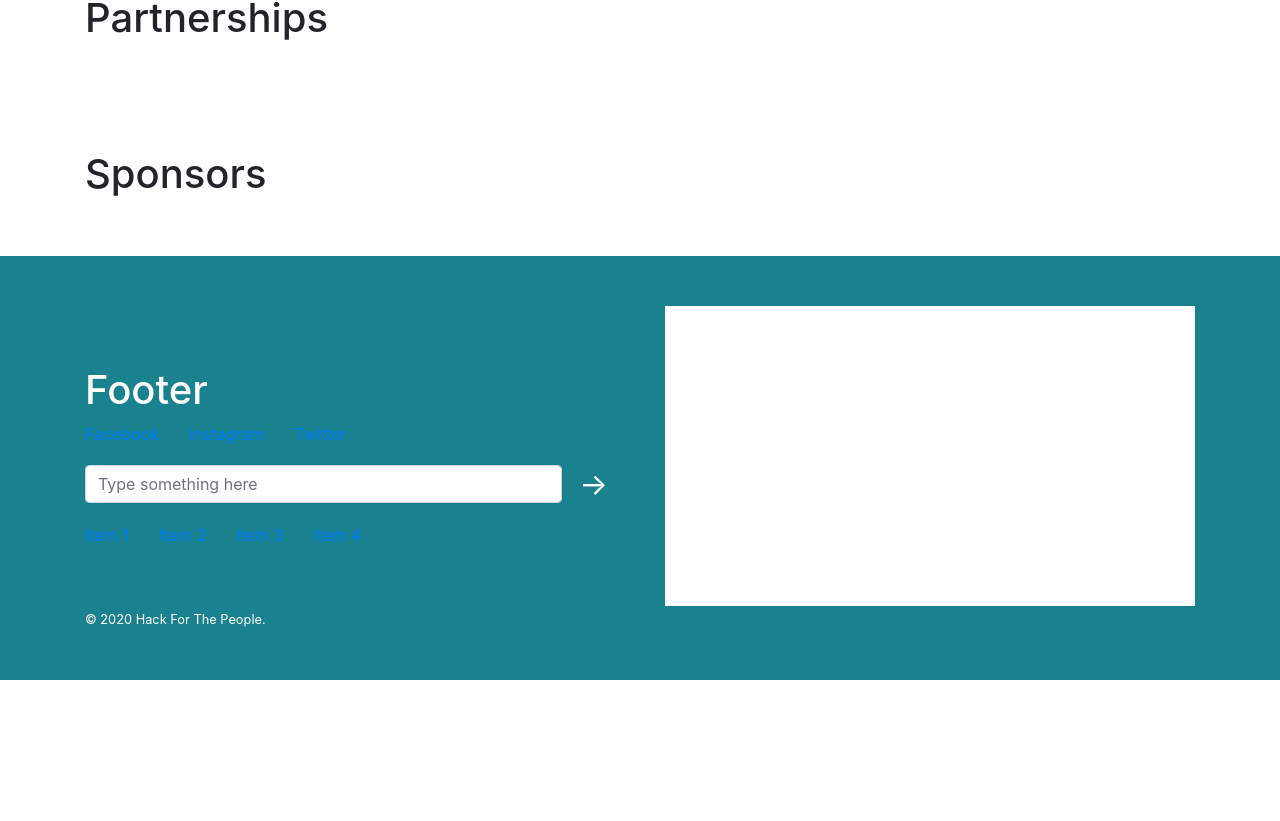
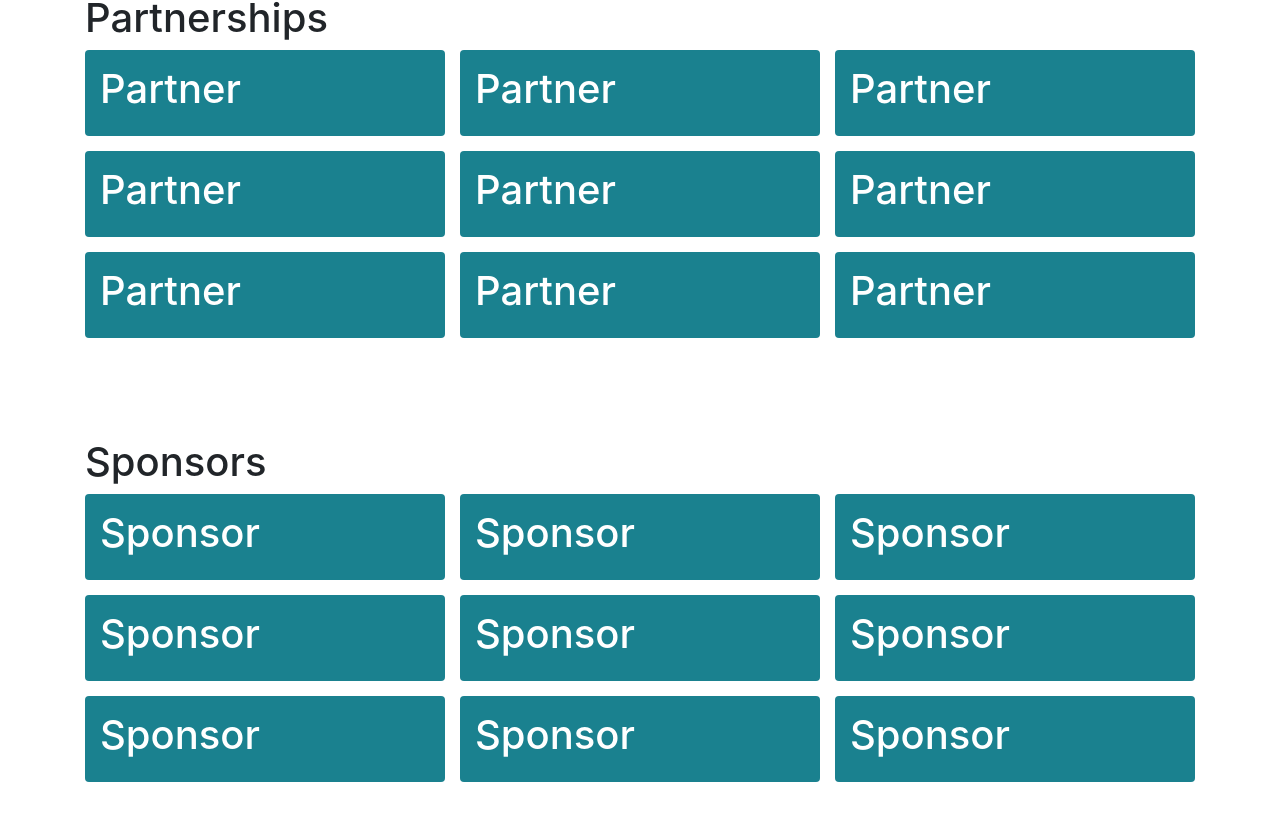
Before and after one commit to calixo888/hackforthepeople, a Next.js app: page / in a window 1280 px wide. Shown: the part 1819-2640 px from the top of the page. Before the commit the page ends 2499 px from the top, so only its background shows below. Built offline with nearby package versions, Linux system fonts and the light colour scheme.

Commit message:
setup partnerships and sponsors sections

```diff
--- a/pages/index.js
+++ b/pages/index.js
@@ -74,12 +74,70 @@ export default () => {
       <section className="partnerships">
         <div className="container">
           <h1>Partnerships</h1>
+          <div className="partners-grid">
+            <div className="partner">
+              <h1>Partner</h1>
+            </div>
+            <div className="partner">
+              <h1>Partner</h1>
+            </div>
+            <div className="partner">
+              <h1>Partner</h1>
+            </div>
+            <div className="partner">
+              <h1>Partner</h1>
+            </div>
+            <div className="partner">
+              <h1>Partner</h1>
+            </div>
+            <div className="partner">
+              <h1>Partner</h1>
+            </div>
+            <div className="partner">
+              <h1>Partner</h1>
+            </div>
+            <div className="partner">
+              <h1>Partner</h1>
+            </div>
+            <div className="partner">
+              <h1>Partner</h1>
+            </div>
+          </div>
         </div>
       </section>
 
       <section className="sponsors">
         <div className="container">
-          <h1>Sponsors</h1>
+        <h1>Sponsors</h1>
+          <div className="sponsors-grid">
+            <div className="sponsor">
+              <h1>Sponsor</h1>
+            </div>
+            <div className="sponsor">
+              <h1>Sponsor</h1>
+            </div>
+            <div className="sponsor">
+              <h1>Sponsor</h1>
+            </div>
+            <div className="sponsor">
+              <h1>Sponsor</h1>
+            </div>
+            <div className="sponsor">
+              <h1>Sponsor</h1>
+            </div>
+            <div className="sponsor">
+              <h1>Sponsor</h1>
+            </div>
+            <div className="sponsor">
+              <h1>Sponsor</h1>
+            </div>
+            <div className="sponsor">
+              <h1>Sponsor</h1>
+            </div>
+            <div className="sponsor">
+              <h1>Sponsor</h1>
+            </div>
+          </div>
         </div>
       </section>
     </Layout>
--- a/styles/imports/pages/index/partnerships.scss
+++ b/styles/imports/pages/index/partnerships.scss
@@ -0,0 +1,18 @@
+.partnerships {
+
+  .partners-grid {
+    display: grid;
+    grid-template-columns: repeat(auto-fill, minmax(300px, 1fr));
+    grid-gap: 15px;
+
+    .partner {
+      background-color: $color-primary;
+      padding: 15px;
+      border-radius: 4px;
+
+      & * {
+        color: white;
+      }
+    }
+  }
+}
--- a/styles/imports/pages/index/sponsors.scss
+++ b/styles/imports/pages/index/sponsors.scss
@@ -0,0 +1,18 @@
+.sponsors {
+
+  .sponsors-grid {
+    display: grid;
+    grid-template-columns: repeat(auto-fill, minmax(300px, 1fr));
+    grid-gap: 15px;
+
+    .sponsor {
+      background-color: $color-primary;
+      padding: 15px;
+      border-radius: 4px;
+
+      & * {
+        color: white;
+      }
+    }
+  }
+}
```
